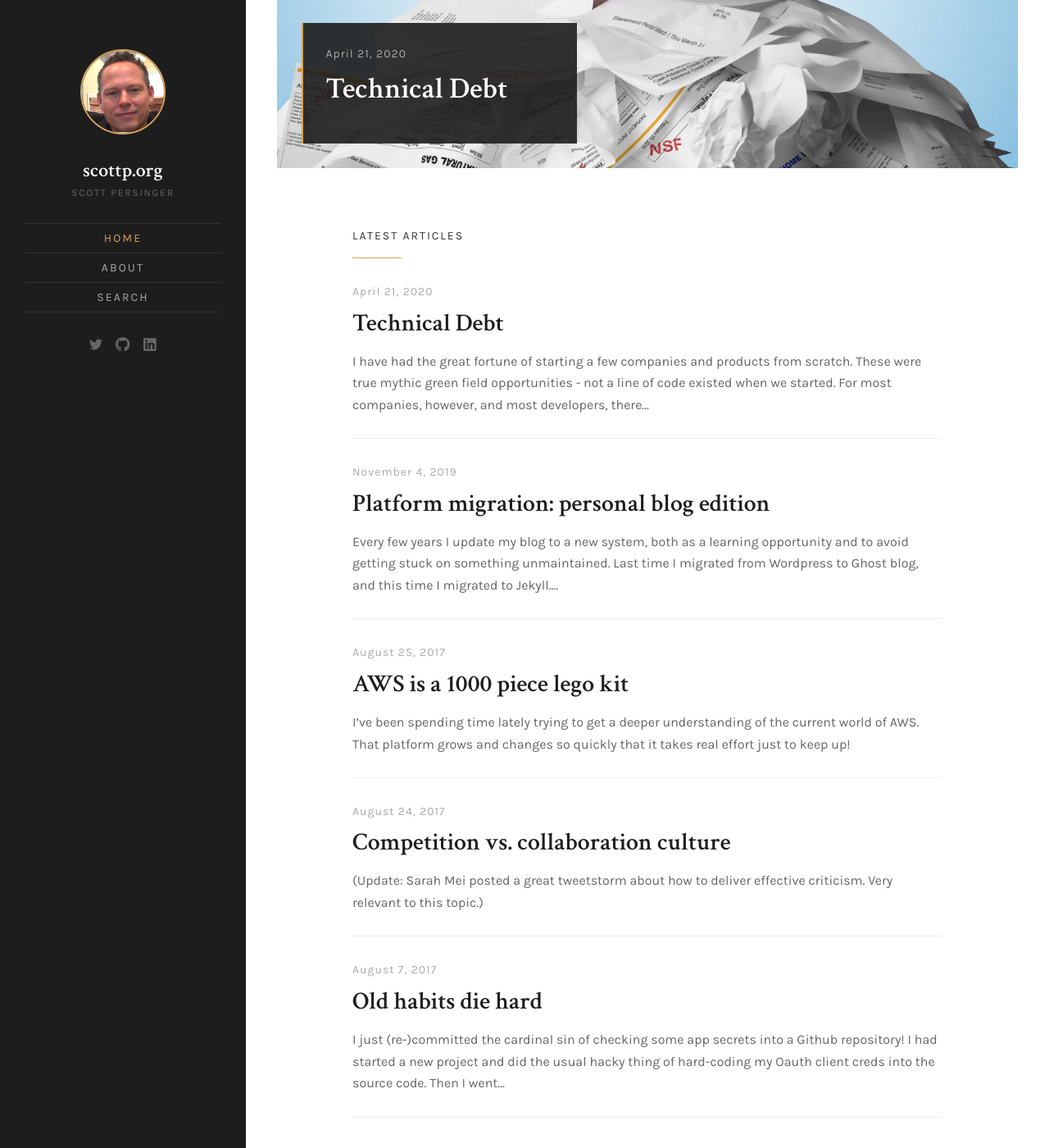
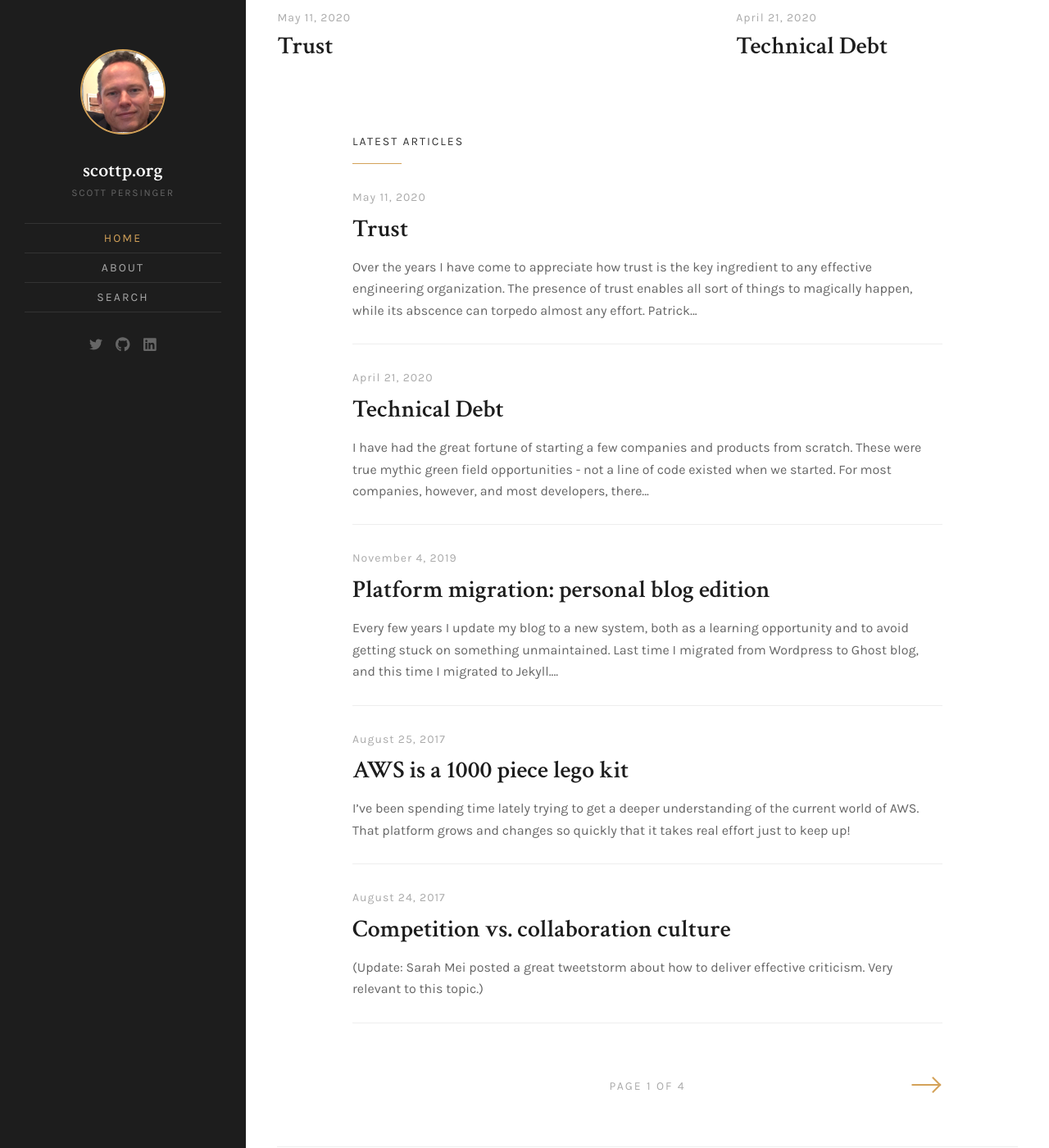
Before and after one commit to scottpersinger/scottpersinger.github.io, a Jekyll site: the page built from index.html, in a window 1280 px wide and 1400 px high, scrolled down 509 px. Shown: the whole window at 82% size. Built offline with Jekyll 4.4.1, drawn with Linux system fonts in a browser that asks for light colours; the list of posts is cut into pages by our own code; some of the changed lines change nothing that is shown.

Commit message:
New post

```diff
--- a/_posts/2020-05-11-the-value-of-trust.md
+++ b/_posts/2020-05-11-the-value-of-trust.md
@@ -1,7 +1,11 @@
 ---
-published: false
+layout: post
+title: 'Trust'
+date: '2020-05-11 00:07:56'
+featured_image: 'assets/images/posts/trust.png'
+featured: true
 ---
-Over the years I have come to appreciate how **trust** is key ingredient to any effective engineering organization. The presence of trust enables all sort of things to magically happen, while its abscence can torpedo almost any effort. Patrick Lencioni, in his book [The Advantage](https://www.amazon.com/Advantage-Organizational-Everything-Business-Lencioni-ebook/dp/B006ORWT3Y) places trust as the base principle amongst five that he identifies as the keys to any healthy organization.
+Over the years I have come to appreciate how **trust** is the key ingredient to any effective engineering organization. The presence of trust enables all sort of things to magically happen, while its abscence can torpedo almost any effort. Patrick Lencioni, in his book [The Advantage](https://www.amazon.com/Advantage-Organizational-Everything-Business-Lencioni-ebook/dp/B006ORWT3Y) places trust as the base principle amongst five that he identifies as the keys to any healthy organization.
 
 ## Types of trust in the org
 
@@ -38,3 +42,14 @@ These are great long term strategies, but when I find myself mediating a conflic
 * Ask Alice and Bob to meet face to face. Text-only comms (Slack battles, PR comment threads) are a breeding ground for mistrustful communication, which can often be fixed with a simple high-bandwidth meeting.
 * Mediate the meeting yourself.
 * Point out to the participants that you perceive a lack of trust. Ask why they don't trust the intentions of the other side, and how can we work together.
+
+
+## Trust up and down the org
+
+Team members earn trust upwards in the organization in mostly obvious ways: demonstrating committment to the company and its values, delivering on time, and "doing what it takes" rather than narrowly interpreting their responsibilities.
+
+Another great skill is **transparency** - are you helping me understand what you are working on and how you are making decisions? Being transparent like this goes a long way toward making your manager's life easier. I've had excellent engineers who worked for me, but their work was very opaque. They might promise to deliver a feature in two weeks, and I could count on that timely delivery. But along the way I would get minimal insight into the project. This isn't the best way to build trust. I want to know enough detail to know if there's a problem with the spec, or some particular technical challenge. It is a skill to learn how to broadcast those details at the right level of abstraction upwards in the org.
+
+For leaders, earning trust with those reporting to you is all about transparency and collaboration in decision making. People don't like to be suprised, and they like to have a voice in any decisions that affects them or their work. This doesn't mean resorting to the [holacracy](https://en.wikipedia.org/wiki/Holacracy), but it does mean explaining _how_ and _why_ a decision got made, and reading folks into the decision as early as possible.
+
+One of the persistent challenges I still encounter is the trade-off between quick decision making and _transparent_ decision making. Speed of decisions is one of the critical inputs into your overall velocity as an organization, but quick decisions may erode trust in the people affected. It's critical to build up a high level of trust in the org that will enable you to make fast decisions.
```
Also changed, not shown: 8 other files.
